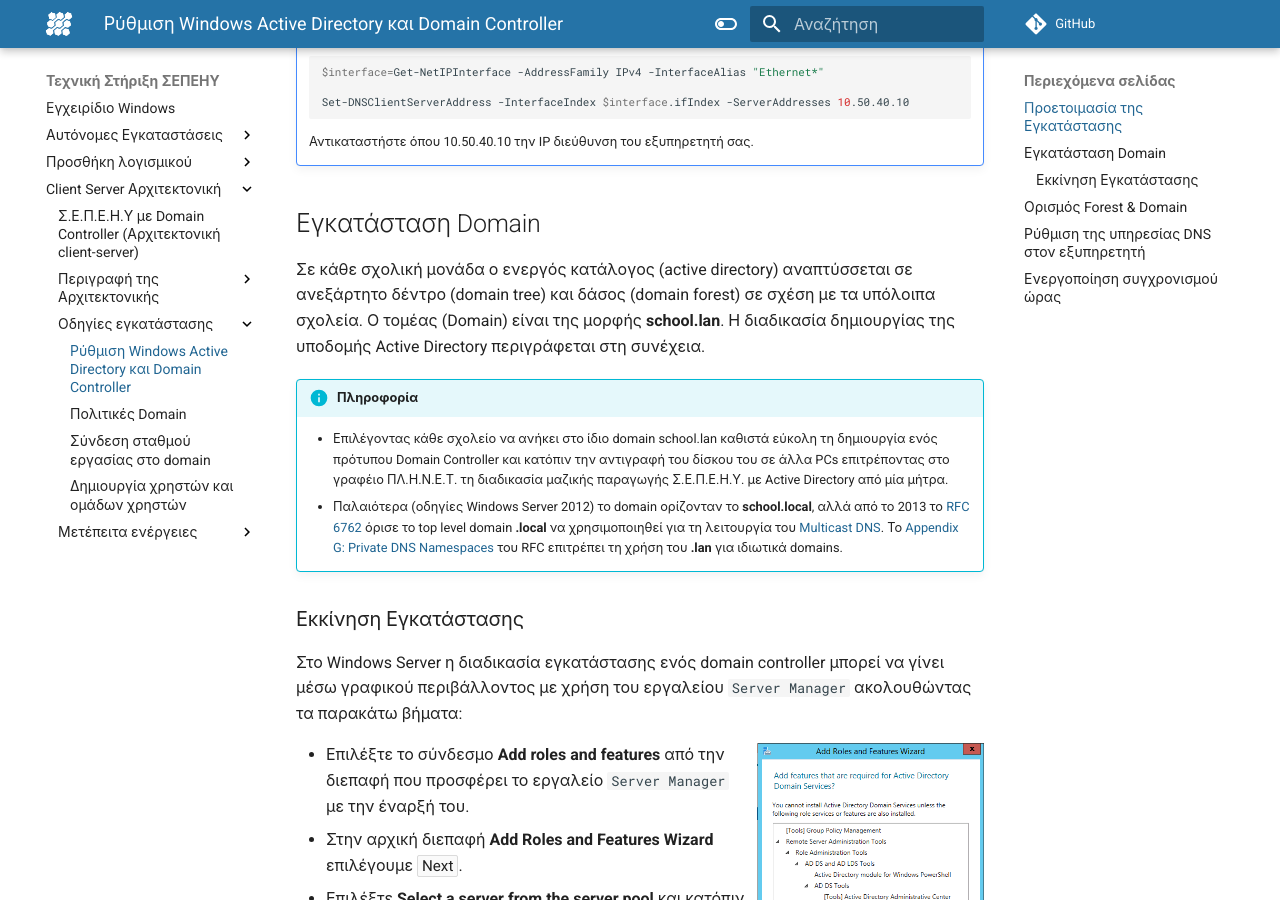
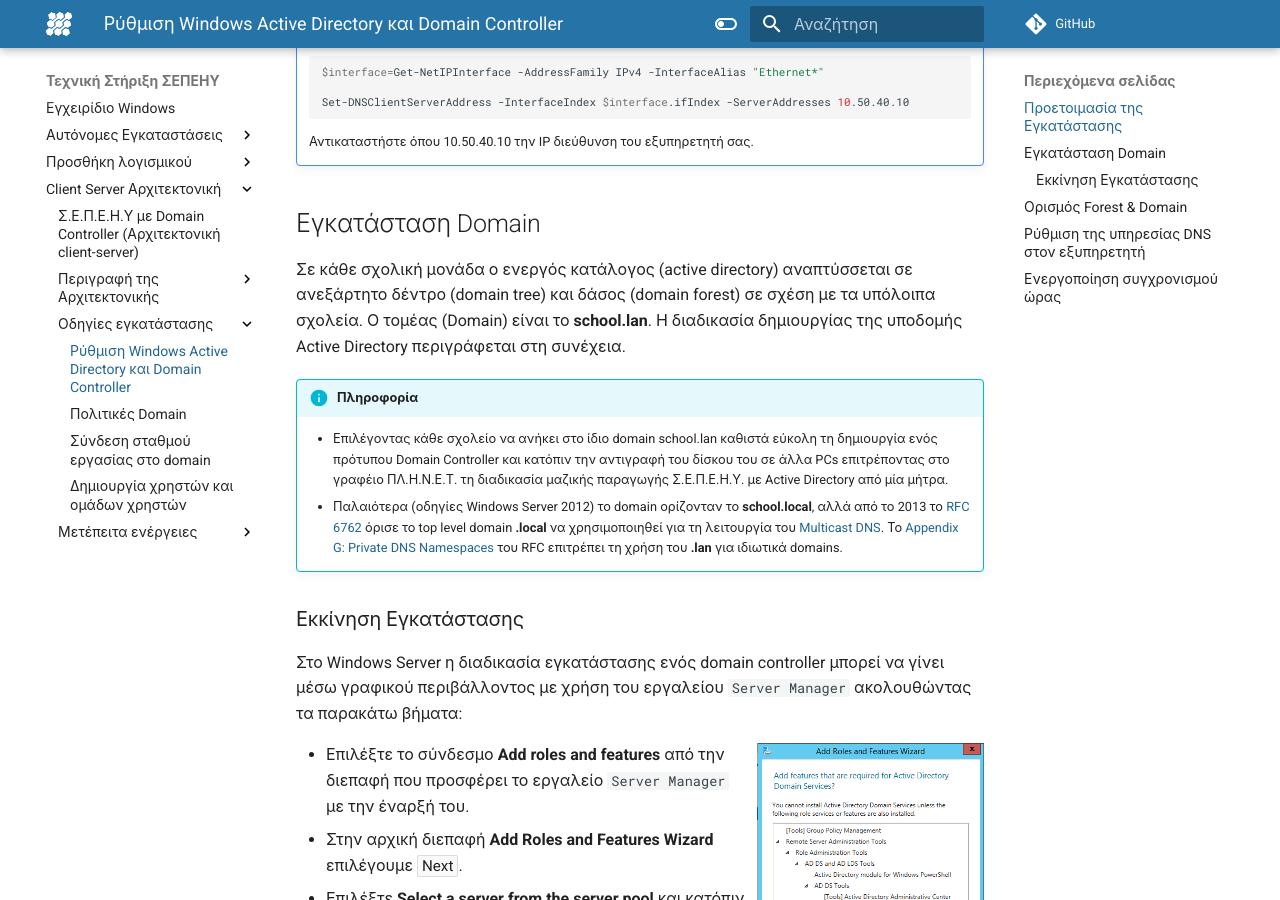
Before and after one commit to pe86/windows, an MkDocs documentation site: the page built from docs/client-server/server-setup-dc/index.md, in a window 1280 px wide and 900 px high, scrolled down 858 px. Built offline with MkDocs 1.6.1 and Material for MkDocs 9.7.7, drawn with Linux system fonts in a browser that asks for light colours; comment, search, counter and statistics services are not loaded.

Commit message:
minor changes

````diff
--- a/docs/client-server/server-setup-dc/index.md
+++ b/docs/client-server/server-setup-dc/index.md
@@ -35,7 +35,7 @@
 
 ## Εγκατάσταση Domain
 
-Σε κάθε σχολική μονάδα ο ενεργός κατάλογος (active directory) αναπτύσσεται σε ανεξάρτητο δέντρο (domain tree) και δάσος (domain forest) σε σχέση με τα υπόλοιπα σχολεία. Ο τομέας (Domain) είναι της μορφής **school.lan**. Η διαδικασία δημιουργίας της υποδομής Active Directory περιγράφεται στη συνέχεια.
+Σε κάθε σχολική μονάδα ο ενεργός κατάλογος (active directory) αναπτύσσεται σε ανεξάρτητο δέντρο (domain tree) και δάσος (domain forest) σε σχέση με τα υπόλοιπα σχολεία. Ο τομέας (Domain) είναι το **school.lan**. Η διαδικασία δημιουργίας της υποδομής Active Directory περιγράφεται στη συνέχεια.
 
 !!!info "Πληροφορία"
     - Επιλέγοντας κάθε σχολείο να ανήκει στο ίδιο domain school.lan καθιστά εύκολη τη δημιουργία ενός πρότυπου Domain Controller και κατόπιν την αντιγραφή του δίσκου του σε άλλα PCs επιτρέποντας στο γραφέιο ΠΛ.Η.Ν.Ε.Τ. τη διαδικασία μαζικής παραγωγής Σ.Ε.Π.Ε.Η.Υ. με Active Directory από μία μήτρα.
@@ -44,13 +44,13 @@
 ### Εκκίνηση Εγκατάστασης
 
 Στο Windows Server η διαδικασία εγκατάστασης ενός domain controller μπορεί
-να γίνει μέσω γραφικού περιβάλλοντος με χρήση του εργαλείου ```Server Manager``` ακολουθώντας τα παρακάτω βήματα:
+να γίνει μέσω γραφικού περιβάλλοντος με χρήση του εργαλείου `Server Manager` ακολουθώντας τα παρακάτω βήματα:
 
 [![](01-install-adds-add-features.png)](01-install-adds-add-features.png)
 
 [![](02-install-adds-role.png)](02-install-adds-role.png)
 
-- Επιλέξτε το σύνδεσμο **Add roles and features** από την διεπαφή που προσφέρει το εργαλείο ```Server Manager``` με την έναρξή του.
+- Επιλέξτε το σύνδεσμο **Add roles and features** από την διεπαφή που προσφέρει το εργαλείο `Server Manager` με την έναρξή του.
 
 - Στην αρχική διεπαφή **Add Roles and Features Wizard** επιλέγουμε ***Next***.
 
@@ -75,7 +75,7 @@
 
 [![](04-add-new-forest.png)](04-add-new-forest.png)
 
-Μετά την εγκατάσταση γίνεται επανέναρξη του υπολογιστή. Παρατηρούμε ότι στο Dashboard του ```Server Manager``` έχει προστεθεί ο AD DS (Active Directory Domain Server). Επίσης εμφανίζεται προειδοποιητικό σήμα το οποίο ενημερώνει για την εγκατάσταση των features και για την δυνατότητα να κάνουμε τον server Domain Controller, επιλέγοντας **Promote this server to a domain controller**.
+Μετά την εγκατάσταση γίνεται επανέναρξη του υπολογιστή. Παρατηρούμε ότι στο Dashboard του `Server Manager` έχει προστεθεί ο AD DS (Active Directory Domain Server). Επίσης εμφανίζεται προειδοποιητικό σήμα το οποίο ενημερώνει για την εγκατάσταση των features και για την δυνατότητα να κάνουμε τον server Domain Controller, επιλέγοντας **Promote this server to a domain controller**.
 
 Στο νέο διάλογο που εμφανίζεται επιλέγουμε το **Add a new forest** και πληκτρολογούμε στο Root domain name ένα νέο ενδεικτικό όνομα. Προτείνεται η υποδομή να αναπτυχθεί "κάτω" από το **school.lan**.
 
@@ -141,7 +141,7 @@
 
 - Συνδέεστε ως διαχειριστής (administrator) του domain πλέον με τον ίδιο κωδικό που συνδεόσασταν πριν την εγκατάσταση του Domain.
 
-- Στην εφαρμογή ```Server Manager``` και συγκεκριμένα στα εργαλεία (**Τools**) υπάρχουν διαθέσιμες οι εφαρμογές διαχείρισης των υπηρεσιών του Active Directory Domain, DNS κτλ.
+- Στην εφαρμογή `Server Manager` και συγκεκριμένα στα εργαλεία (**Τools**) υπάρχουν διαθέσιμες οι εφαρμογές διαχείρισης των υπηρεσιών του Active Directory Domain, DNS κτλ.
 
 !!! tip "Πληροφορία"
     Δεν υπάρχει η έννοια του τοπικού διαχειριστή στον Domain Controller.
@@ -156,7 +156,7 @@
 !!! tip "Πληροφορία"
     Στον εξυπηρετητή του εργαστηρίου κατά την εγκατάσταση του Active Directory εγκαθίσταται και η υπηρεσία ονοματολογίας Domain Name System (DNS). Η υπηρεσία αυτή είναι θεμελιώδης για τη λειτουργία του ADDS και μπορεί να απαντήσει DNS ερωτήματα για την περιοχή **school.lan**, ενώ για την ομαλή επικοινωνία και με το διαδίκτυο είναι απαραίτητο να προωθεί τα DNS ερωτήματα (για τις υπόλοιπες περιοχές) τους DNS servers του Π.Σ.Δ., τους οποίους θα πρέπει να ρυθμιστεί ώστε να τους χρησιμοποιεί ως forwarders.
 
-Η ρύθμιση της υπηρεσίας DNS πραγματοποιείται από την κονσόλα διαχείρισης της υπηρεσίας DNS, ```DNS Manager```. Η τελευταία είναι διαθέσιμη από την εφαρμογή ```Server Manager``` αφού επιλέξετε ***Tools*** και κατόπιν ***DNS*** και το ***όνομα του εξυπηρετητή*** και με δεξί click επιλέγετε ***Properties*** και κατόπιν επιλέγετε την καρτέλα ρύθμισης των ***Forwarders***.
+Η ρύθμιση της υπηρεσίας DNS πραγματοποιείται από την κονσόλα διαχείρισης της υπηρεσίας DNS, `DNS Manager`. Η τελευταία είναι διαθέσιμη από την εφαρμογή `Server Manager` αφού επιλέξετε ***Tools*** και κατόπιν ***DNS*** και το ***όνομα του εξυπηρετητή*** και με δεξί click επιλέγετε ***Properties*** και κατόπιν επιλέγετε την καρτέλα ρύθμισης των ***Forwarders***.
 
 Σε αυτήν την καρτέλα προσθέστε τους DNS servers του Π.Σ.Δ. που λαμβάνετε μέσω DHCP από το router του Σ.Ε.Π.Ε.Η.Υ. (συνήθως 194.63.238.4, 194.63.239.164 και 194.63.237.4).
 
````
Also changed, not shown: docs/software/advanced/remote-access.md (+1 -1 lines).
